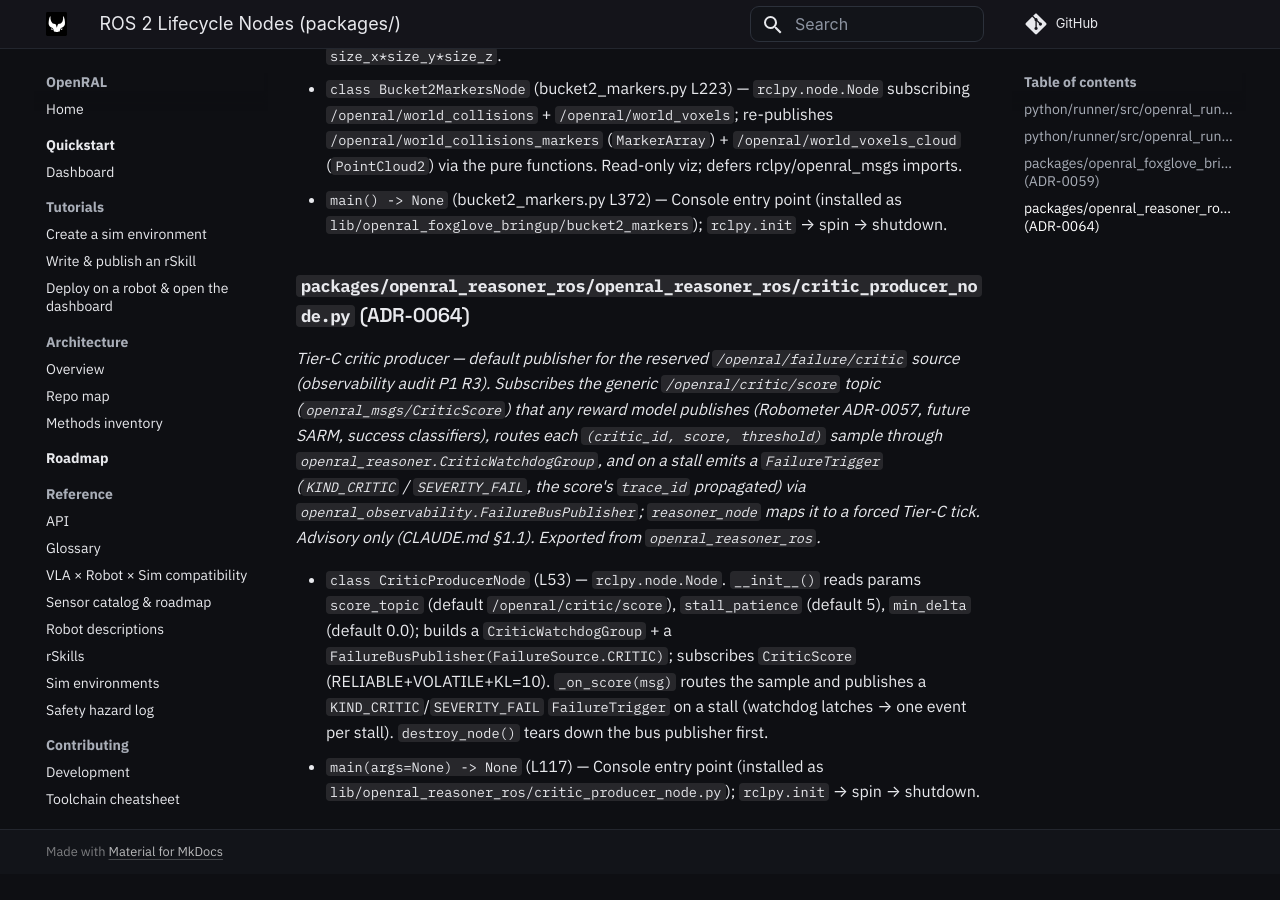
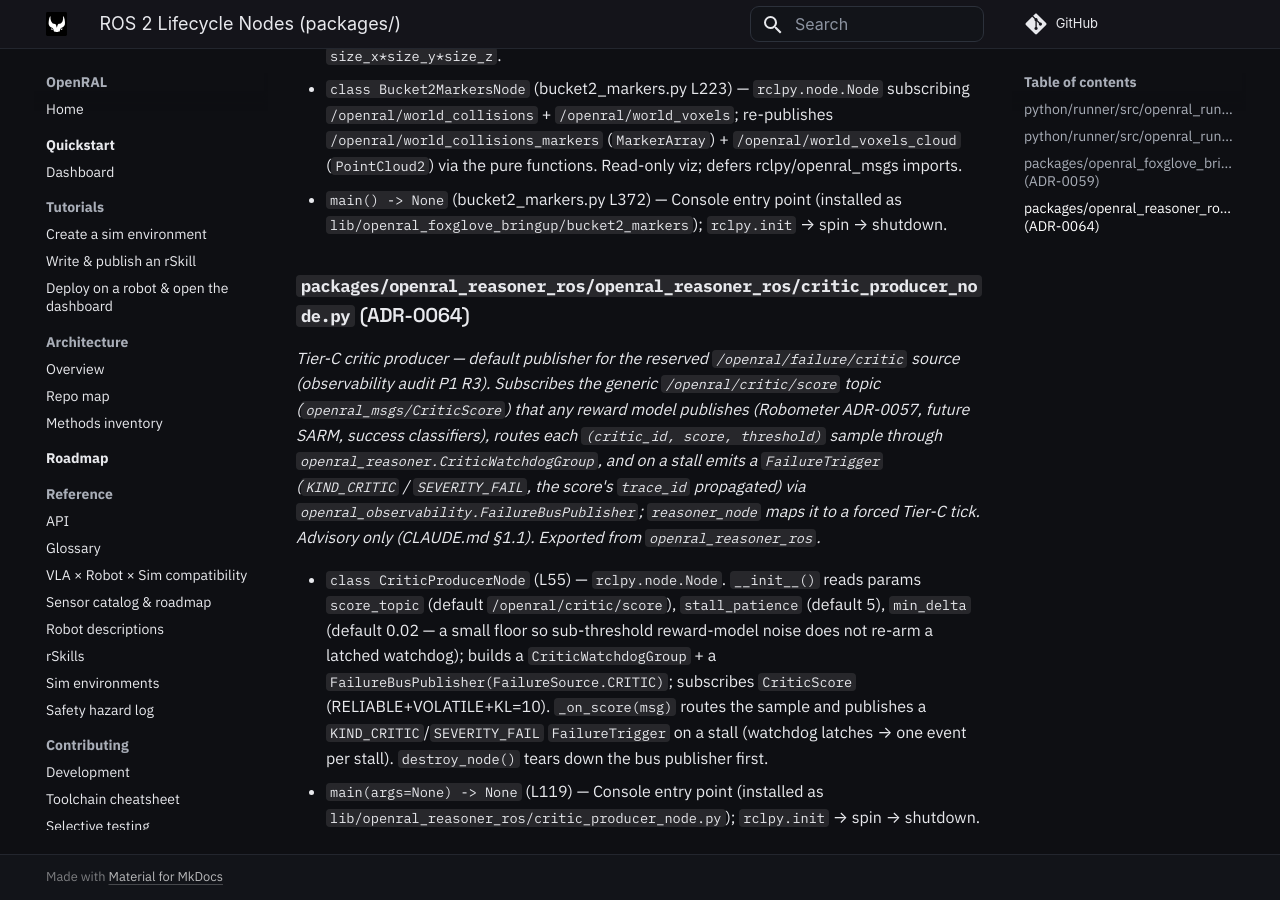
Before and after one commit to OpenRAL/openral, an MkDocs documentation site: the page built from docs/methods/11-ros2-nodes.md, in a window 1280 px wide and 900 px high, scrolled down 7252 px. Built offline with MkDocs 1.6.1 and Material for MkDocs 9.7.7, drawn with Linux system fonts in a browser that asks for light colours; comment, search, counter and statistics services are not loaded; before the commit the page ends 8126 px from its top, so only the background shows below that.

Commit message:
fix(reasoner-ros): default critic min_delta to 0.02 to ignore reward noise
The critic producer's min_delta defaulted to 0.0, so any positive change counted
as progress and re-armed a latched watchdog. In the live RoboCasa run, Robometer
progress jittering 0.620↔0.622 (sub-threshold noise) re-fired the critic every
few seconds. Default min_delta to 0.02 so only a real improvement clears the
latch; flat/below-threshold scores stay latched (one event per genuine stall).

Tuning only — operators can still override the param. Integration test unchanged
(injects flat 0.05, a stall at any min_delta) and still passes.

Co-Authored-By: Claude Opus 4.8 (1M context) <noreply@anthropic.com>
Claude-Session: https://claude.ai/code/session_01EWMqjn6BPoVbu8fweabwG2
Signed-off-by: Adrian Llopart <adrianllopart@gmail.com>

```diff
--- a/docs/architecture/repo-state-map.html
+++ b/docs/architecture/repo-state-map.html
@@ -1196,7 +1196,7 @@ const LAYERS = [
         title: "critic_producer_node (Tier-C producer)",
         pkg: "packages/openral_reasoner_ros",
         status: "green",
-        desc: "ADR-0064 / observability audit P1 R3. Default producer for the reserved Tier-C /openral/failure/critic source. Subscribes the generic /openral/critic/score topic (openral_msgs/CriticScore; RELIABLE+VOLATILE+KL=10) that any reward model publishes — Robometer today (ADR-0057), a future SARM, success classifiers — routes each self-describing (critic_id, score, threshold) sample through openral_reasoner.CriticWatchdogGroup (one watchdog per critic_id, lazily created), and on a stall publishes a FailureTrigger (KIND_CRITIC / SEVERITY_FAIL, the emitted CriticEvidence, score's trace_id propagated) via openral_observability.FailureBusPublisher. The watchdog latches (one event per stall, not per frame); reasoner_node maps the critic FAIL onto a forced Tier-C tick. Params: score_topic, stall_patience (default 5), min_delta. Advisory only (CLAUDE.md §1.1) — no actuation, no kernel/E-stop. Verified live on ROS 2 Jazzy via tests/integration/test_critic_producer_node.py (stalled CriticScore → FailureTrigger → reasoner preemption).",
+        desc: "ADR-0064 / observability audit P1 R3. Default producer for the reserved Tier-C /openral/failure/critic source. Subscribes the generic /openral/critic/score topic (openral_msgs/CriticScore; RELIABLE+VOLATILE+KL=10) that any reward model publishes — Robometer today (ADR-0057), a future SARM, success classifiers — routes each self-describing (critic_id, score, threshold) sample through openral_reasoner.CriticWatchdogGroup (one watchdog per critic_id, lazily created), and on a stall publishes a FailureTrigger (KIND_CRITIC / SEVERITY_FAIL, the emitted CriticEvidence, score's trace_id propagated) via openral_observability.FailureBusPublisher. The watchdog latches (one event per stall, not per frame); reasoner_node maps the critic FAIL onto a forced Tier-C tick. Params: score_topic, stall_patience (default 5), min_delta (default 0.02 — small floor so sub-threshold reward-model noise doesn't re-arm a latched watchdog). Advisory only (CLAUDE.md §1.1) — no actuation, no kernel/E-stop. Verified live on ROS 2 Jazzy via tests/integration/test_critic_producer_node.py (stalled CriticScore → FailureTrigger → reasoner preemption).",
         inputs: ["CriticScore on /openral/critic/score"],
         outputs: ["FailureTrigger on /openral/failure/critic (KIND_CRITIC / SEVERITY_FAIL)"],
         schemas: ["msg/CriticScore", "msg/FailureTrigger", "CriticEvidence"],
--- a/docs/methods/11-ros2-nodes.md
+++ b/docs/methods/11-ros2-nodes.md
@@ -59,5 +59,5 @@ _Read-only Foxglove live-scene surface (hybrid with the OTel dashboard). Launche
 ### `packages/openral_reasoner_ros/openral_reasoner_ros/critic_producer_node.py` (ADR-0064)
 _Tier-C critic producer — default publisher for the reserved `/openral/failure/critic` source (observability audit P1 R3). Subscribes the generic `/openral/critic/score` topic (`openral_msgs/CriticScore`) that any reward model publishes (Robometer ADR-0057, future SARM, success classifiers), routes each `(critic_id, score, threshold)` sample through `openral_reasoner.CriticWatchdogGroup`, and on a stall emits a `FailureTrigger` (`KIND_CRITIC` / `SEVERITY_FAIL`, the score's `trace_id` propagated) via `openral_observability.FailureBusPublisher`; `reasoner_node` maps it to a forced Tier-C tick. Advisory only (CLAUDE.md §1.1). Exported from `openral_reasoner_ros`._
 
-- `class CriticProducerNode` (L53) — `rclpy.node.Node`. `__init__()` reads params `score_topic` (default `/openral/critic/score`), `stall_patience` (default 5), `min_delta` (default 0.0); builds a `CriticWatchdogGroup` + a `FailureBusPublisher(FailureSource.CRITIC)`; subscribes `CriticScore` (RELIABLE+VOLATILE+KL=10). `_on_score(msg)` routes the sample and publishes a `KIND_CRITIC`/`SEVERITY_FAIL` `FailureTrigger` on a stall (watchdog latches → one event per stall). `destroy_node()` tears down the bus publisher first.
-- `main(args=None) -> None` (L117) — Console entry point (installed as `lib/openral_reasoner_ros/critic_producer_node.py`); `rclpy.init` → spin → shutdown.
+- `class CriticProducerNode` (L55) — `rclpy.node.Node`. `__init__()` reads params `score_topic` (default `/openral/critic/score`), `stall_patience` (default 5), `min_delta` (default 0.02 — a small floor so sub-threshold reward-model noise does not re-arm a latched watchdog); builds a `CriticWatchdogGroup` + a `FailureBusPublisher(FailureSource.CRITIC)`; subscribes `CriticScore` (RELIABLE+VOLATILE+KL=10). `_on_score(msg)` routes the sample and publishes a `KIND_CRITIC`/`SEVERITY_FAIL` `FailureTrigger` on a stall (watchdog latches → one event per stall). `destroy_node()` tears down the bus publisher first.
+- `main(args=None) -> None` (L119) — Console entry point (installed as `lib/openral_reasoner_ros/critic_producer_node.py`); `rclpy.init` → spin → shutdown.
```
Also changed, not shown: 1 other file.
